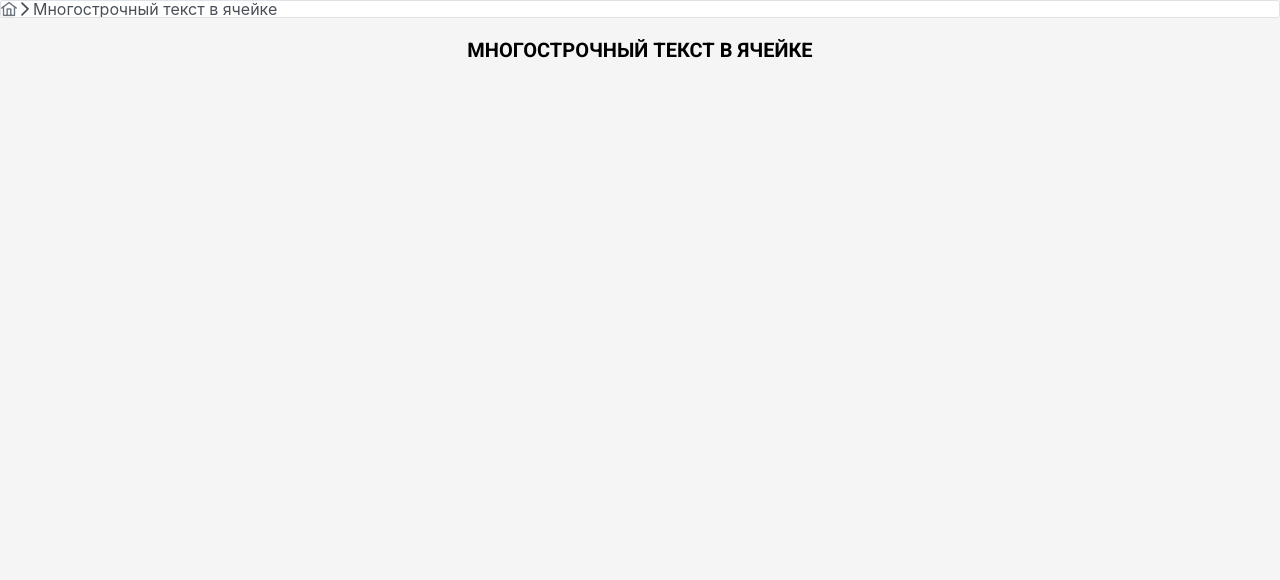
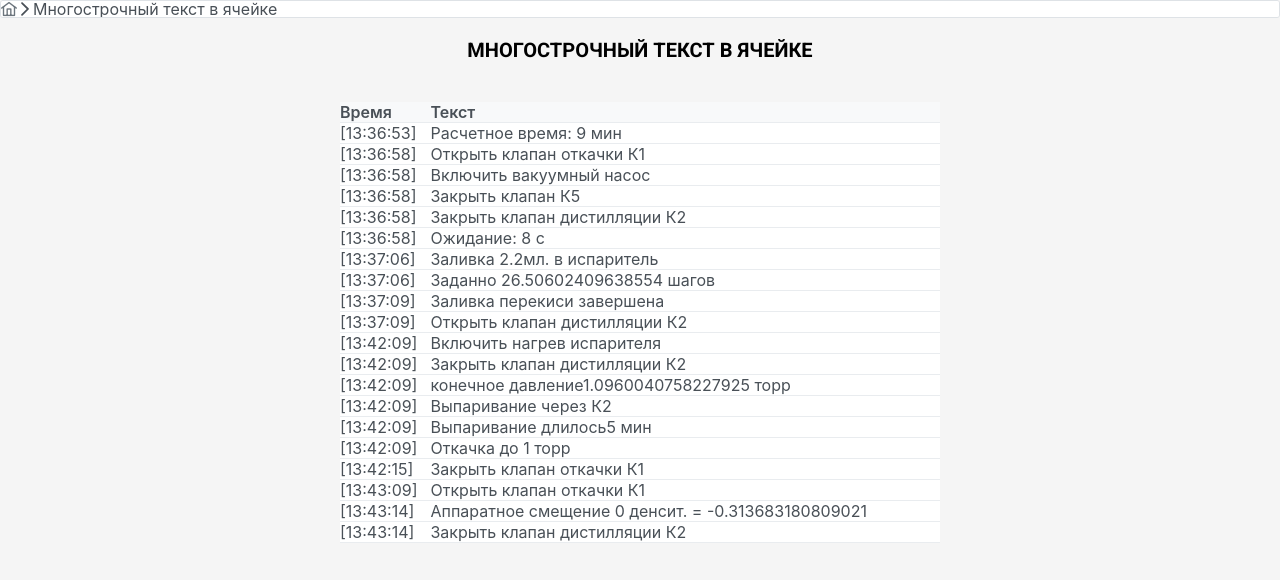
Before and after one commit to fayzullarakhmatullayev/etcons, a Nuxt app: page /multi-text in a window 1280 px wide. Shown: the top 580 px of the page. Built offline with nearby package versions, Linux system fonts and the light colour scheme.

Commit message:
feature: Многострочный текст в ячейке

```diff
--- a/package.json
+++ b/package.json
@@ -13,6 +13,7 @@
     "nuxt": "^3.4.2"
   },
   "dependencies": {
+    "axios": "^1.4.0",
     "primeicons": "^6.0.1",
     "primevue": "^3.27.0",
     "sass": "^1.62.1",
--- a/pages/multi-text/index.vue
+++ b/pages/multi-text/index.vue
@@ -2,12 +2,55 @@
   <PageBreadcrumb :items="breadcrumb" />
   <div class="container">
     <h2 class="title">Многострочный текст в ячейке</h2>
+    <div class="multi-text">
+      <DataTable :value="data">
+        <Column
+          v-for="col of columns"
+          :key="col.field"
+          :field="col.field"
+          :header="col.header"
+        ></Column>
+      </DataTable>
+    </div>
   </div>
 </template>
 
 <script lang="ts" setup>
-import { reactive } from "vue";
+interface IText {
+  time: string;
+  text: string;
+}
+import { reactive, ref } from "vue";
+import axios from "axios";
 const breadcrumb = reactive([{ label: "Многострочный текст в ячейке", to: "/multi-text" }]);
+const data = ref<IText[]>([]);
+
+const columns = [
+  { field: "time", header: "Время" },
+  { field: "text", header: "Текст" },
+];
+
+const fetchText = async (): Promise<void> => {
+  try {
+    const response = await axios.get("text.json");
+
+    const text = response.data.text.split("[");
+
+    data.value = text
+      .map((item: string) => {
+        const time = `[${item.slice(0, 8)}]`;
+        const text = item.slice(9).trim();
+        return { time, text };
+      })
+      .filter((item: IText) => item.text !== "" || item.text !== "");
+  } catch (error) {
+    console.error(error);
+  }
+};
+
+onMounted(async () => {
+  await fetchText();
+});
 </script>
 
 <style lang="scss">
--- a/pages/multi-text/multi-text.scss
+++ b/pages/multi-text/multi-text.scss
@@ -0,0 +1,4 @@
+.multi-text {
+  max-width: 600px;
+  margin: 20px auto 50px;
+}
--- a/plugins/primevue.ts
+++ b/plugins/primevue.ts
@@ -2,11 +2,12 @@ import { defineNuxtPlugin } from "#app";
 import locale from "~/locale";
 import PrimeVue from "primevue/config";
 import Button from "primevue/button";
-import InputMask from "primevue/inputmask";
 import InputText from "primevue/inputtext";
 import Breadcrumb from "primevue/breadcrumb";
 import Calendar from "primevue/calendar";
 import MultiSelect from "primevue/multiselect";
+import DataTable from "primevue/datatable";
+import Column from "primevue/column";
 
 export default defineNuxtPlugin((nuxtApp) => {
   nuxtApp.vueApp.use(PrimeVue, {
@@ -15,8 +16,9 @@ export default defineNuxtPlugin((nuxtApp) => {
   });
   nuxtApp.vueApp.component("Button", Button);
   nuxtApp.vueApp.component("InputText", InputText);
-  nuxtApp.vueApp.component("InputMask", InputMask);
   nuxtApp.vueApp.component("Breadcrumb", Breadcrumb);
   nuxtApp.vueApp.component("Calendar", Calendar);
   nuxtApp.vueApp.component("MultiSelect", MultiSelect);
+  nuxtApp.vueApp.component("DataTable", DataTable);
+  nuxtApp.vueApp.component("Column", Column);
 });
--- /dev/null
+++ b/public/text.json
@@ -0,0 +1,3 @@
+{
+  "text": "[13:36:53] Расчетное время: 9 мин[13:36:58] Открыть клапан откачки К1[13:36:58] Включить вакуумный насос[13:36:58] Закрыть клапан К5[13:36:58] Закрыть клапан дистилляции К2[13:36:58] Ожидание: 8 с[13:37:06] Заливка 2.2мл. в испаритель[13:37:06] Заданно 26.50602409638554 шагов[13:37:09] Заливка перекиси завершена[13:37:09] Открыть клапан дистилляции К2[13:42:09] Включить нагрев испарителя[13:42:09] Закрыть клапан дистилляции К2[13:42:09] конечное давление1.0960040758227925 торр[13:42:09] Выпаривание через К2[13:42:09] Выпаривание длилось5 мин[13:42:09] Откачка до 1 торр[13:42:15] Закрыть клапан откачки К1[13:43:09] Открыть клапан откачки К1[13:43:14] Аппаратное смещение 0 денсит. = -0.313683180809021[13:43:14] Закрыть клапан дистилляции К2"
+}
```
Also changed, not shown: 1 other file (tests, documents, lock files or other folders).
